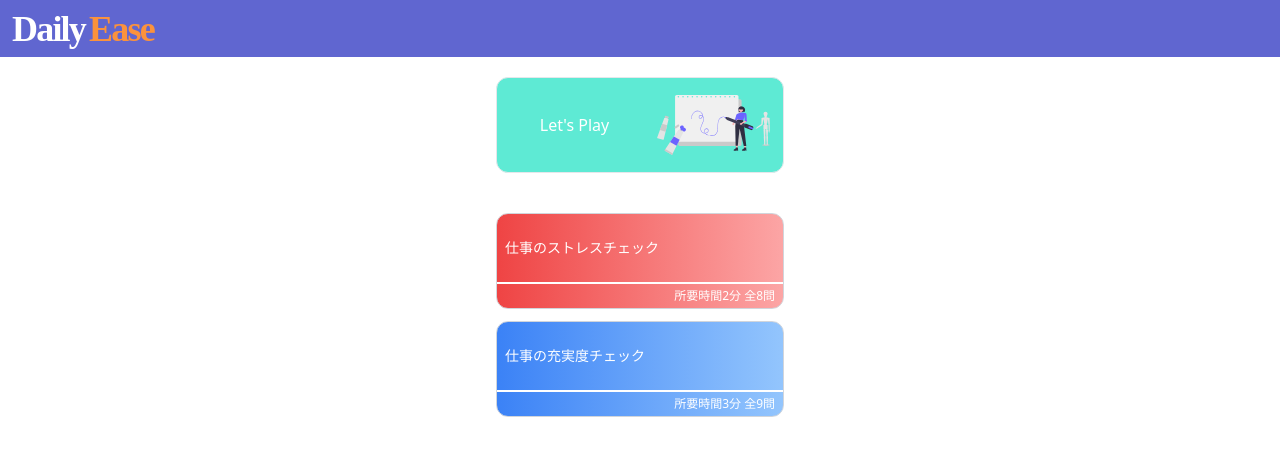
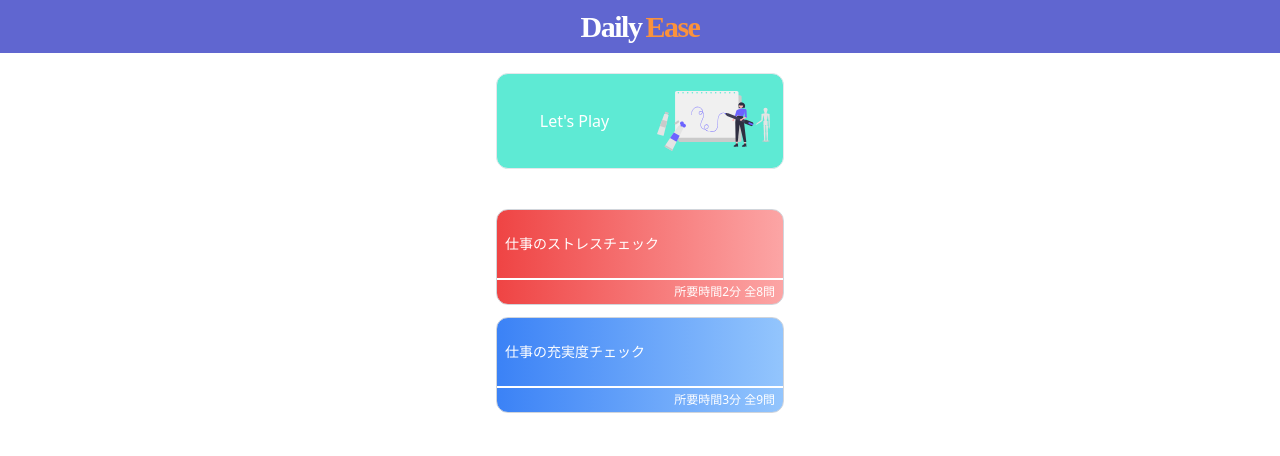
Before and after one commit to R-Tsukada/daily-ease, a Next.js app: page / in a window 1280 px wide. Shown: the top 456 px of the page. Built offline with nearby package versions, Linux system fonts and the light colour scheme.

Commit message:
アプリ名がセンターになるようにする

```diff
--- a/src/container/templates/Navbar.tsx
+++ b/src/container/templates/Navbar.tsx
@@ -3,7 +3,7 @@ import Link from 'next/link'
 
 const Navbar = () => (
   <div className='flex justify-between bg-[#6066D0]'>
-    <div className='text-3xl md:text-4xl font-bold tracking-tight md:tracking-tighter leading-tight my-2 pl-3'>
+    <div className='text-2xl md:text-3xl font-semibold tracking-tight md:tracking-tighter leading-tight mx-auto py-2'>
       <Link href='/' className='hover:underline'>
         <span className='text-white mr-1 font-[Poppins]'>Daily</span><span className='text-orange-400 font-[Poppins]'>Ease</span>
       </Link>
```
